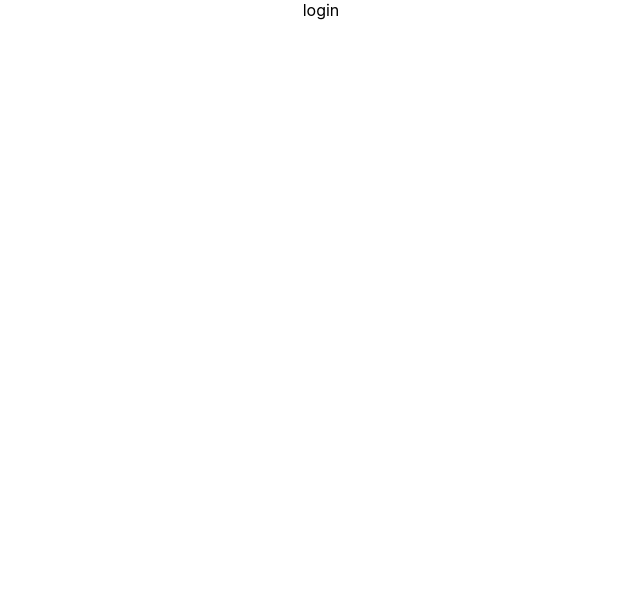
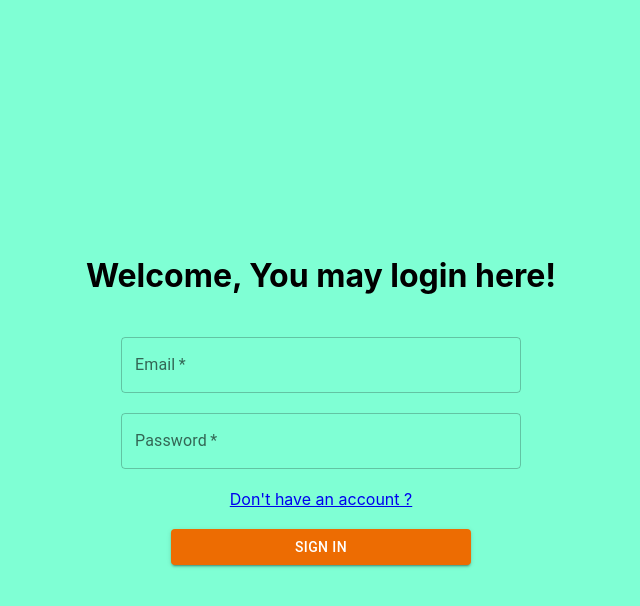
Before and after one commit to Jasleenkaur1998/ToDoApplication, a React (Create React App) app: page /user/login in a window 1280 px wide. Shown: the top 606 px of the page, without its empty margins (319-959 px from the left). Built offline with nearby package versions, Linux system fonts and the light colour scheme.

Commit message:
user login page UI

```diff
--- /dev/null
+++ b/src/components/button/Button.jsx
@@ -0,0 +1,10 @@
+import { Button } from "@mui/material";
+import React from "react";
+
+export default function CustomButton({ color, title, variant, styleConfig, handleClick }) {
+  return (
+    <Button onClick={handleClick} color={color} variant={variant} style={styleConfig}>
+      {title}
+    </Button>
+  );
+}
--- a/src/pages/user/login/login.jsx
+++ b/src/pages/user/login/login.jsx
@@ -1,7 +1,73 @@
-import React from 'react';
+import React, { useState } from "react";
+import TextField from "@mui/material/TextField";
+import { Box } from "@mui/material";
+import classes from "./login.module.css";
+import CustomButton from "../../../components/button/Button";
+import { Link, useNavigate } from "react-router-dom";
 
 export default function Login() {
+
+ const [email, setEmail] = useState("");
+ const [password, setPassword] = useState("");
+
+ // React router gives a hook where we can programmatically send a user to different page
+ const navigate = useNavigate();
+
+  const loginButtonClicked = () => {
+    console.log(email);
+    console.log(password);
+    navigate('/user/home');
+  };
+
+  const handleEmail = (event) => {
+    setEmail(event.target.value);
+  };
+
+  const handlePassword = (event) => {
+    setPassword(event.target.value);
+  };
+
   return (
-    <div>login</div>
-  )
+    <Box
+      height="100vh"
+      display="flex"
+      justifyContent="center"
+      alignItems="center"
+      flexDirection="column"
+      gap="20px"
+      backgroundColor="aquamarine"
+    >
+      <h1>Welcome, You may login here!</h1>
+      <TextField
+        type="email"
+        label="Email"
+        variant="outlined"
+        className={classes.textFields}
+        placeholder="Enter your email"
+        required
+        onChange={handleEmail}
+      />
+      <TextField
+        type="password"
+        label="Password"
+        variant="outlined"
+        className={classes.textFields}
+        placeholder="Enter your Password"
+        required
+        onChange={handlePassword}
+      />
+
+      <Link to="/user/signup">Don't have an account ?</Link>
+
+      <CustomButton
+        title="Sign in"
+        variant="contained"
+        handleClick={loginButtonClicked}
+        color="warning"
+        styleConfig={{
+          width: "300px",
+        }}
+      />
+    </Box>
+  );
 }
--- a/src/pages/user/login/login.module.css
+++ b/src/pages/user/login/login.module.css
@@ -1 +1,3 @@
-s
+.textFields {
+    width: 400px;
+}
```
